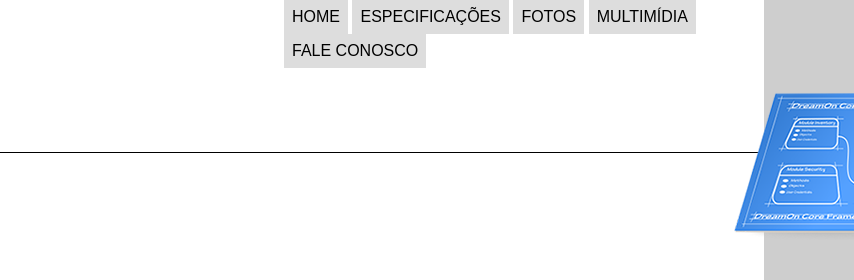
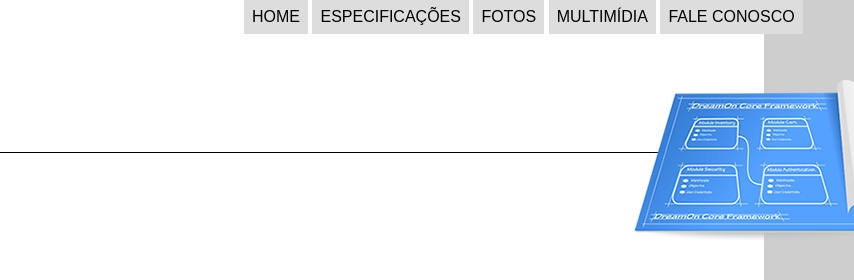
Before and after one commit to LimaProjects/ProjetoGoogleGlass-Aula, a plain HTML site: page specs.html in a window 1280 px wide. Shown: the top 280 px of the page, 426-1280 px from the left. Drawn offline with Linux system fonts and the light colour scheme; a script that the page names is missing; a web font is replaced by a local one.

Commit message:
Update specs.css

```diff
--- a/css/specs.css
+++ b/css/specs.css
@@ -41,7 +41,7 @@ body {
 img#icone-2 {
 	position: absolute;
 	top: 80px;
-	left: 1160px;
+	left: 1060px;
 }
 
 img#logo {
@@ -76,7 +76,7 @@ header#cabecalho-titulo h2 {
 nav#menu {
 	list-style: none;
 	position: absolute;
-	margin-left: 600px;
+	margin-left: 560px;
 	top: -20px;
 }
 
```
